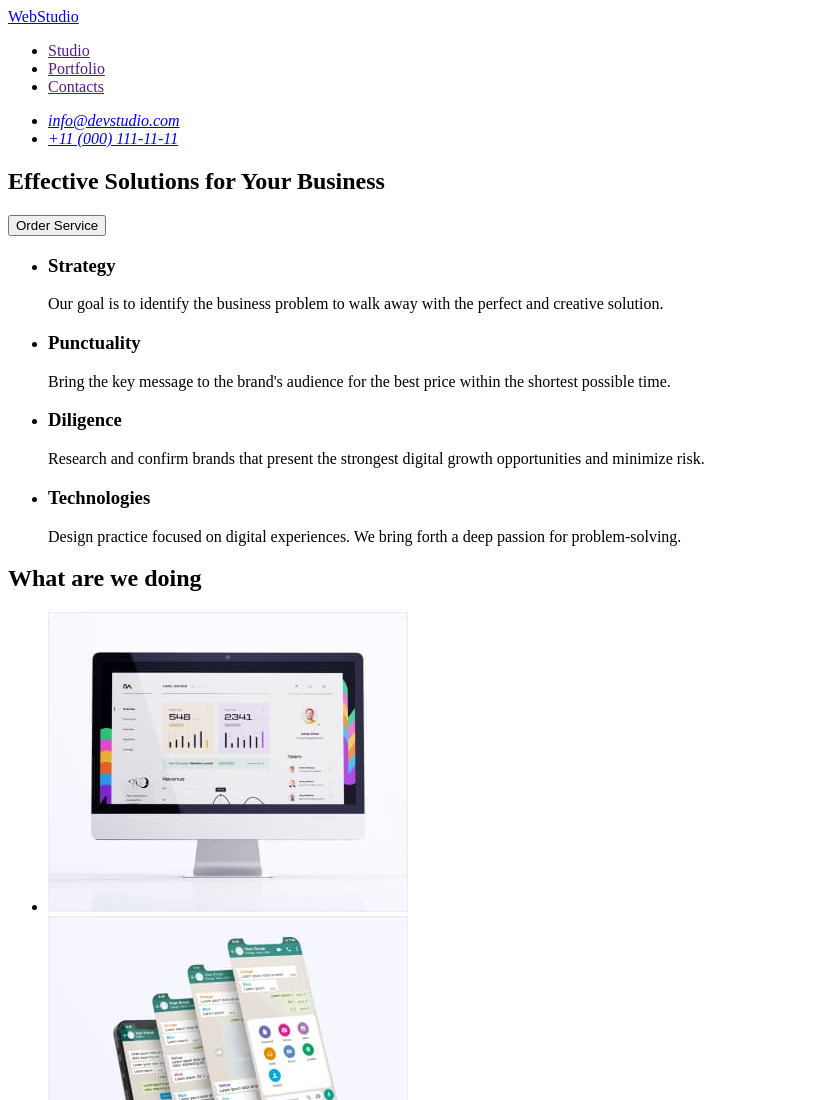
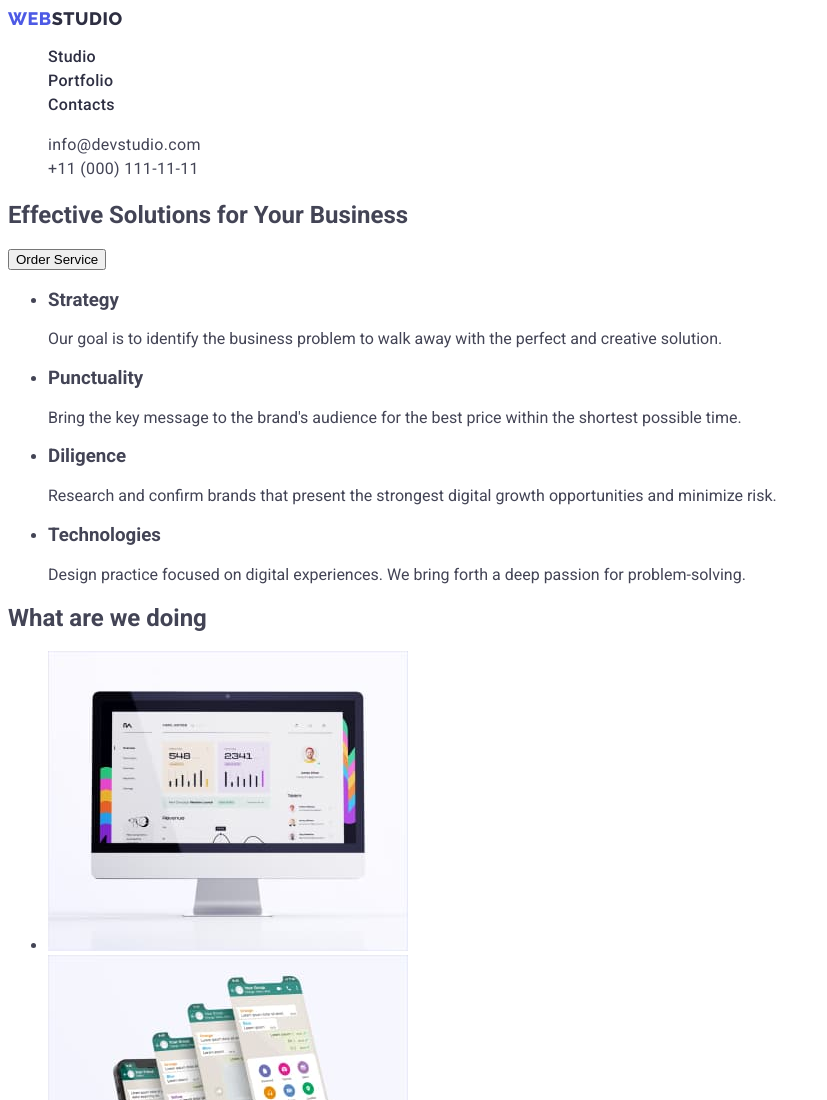
Before and after one commit to ArtanFS/goit-markup-hw-02, a plain HTML site: page index.html in a window 1280 px wide. Shown: the top 1100 px of the page, without its empty margins (0-827 px from the left). Drawn offline with Linux system fonts and the light colour scheme.

Commit message:
make header css

```diff
--- /dev/null
+++ b/css/styles.css
@@ -0,0 +1,50 @@
+/*---------*/
+:root {
+  --color-dark: #2e2f42;
+  --color-text: #434455;
+  --color-primary-brand: #4d5ae5;
+}
+
+body {
+  font-family: 'Roboto', sans-serif;
+  color: var(--color-text);
+}
+
+.header-logo {
+  font-family: 'Raleway';
+  font-weight: 800;
+  font-size: 18px;
+  line-height: 1.17;
+  letter-spacing: 0.03em;
+  text-transform: uppercase;
+  text-decoration: none;
+  color: var(--color-dark);
+}
+.header-logo span {
+  color: var(--color-primary-brand);
+}
+.header-menu {
+  list-style-type: none;
+}
+
+.header-menu-link {
+  font-weight: 500;
+  font-size: 16px;
+  line-height: 1.5;
+  letter-spacing: 0.02em;
+  color: var(--color-dark);
+  text-decoration: none;
+}
+
+.header-adr-list {
+  list-style-type: none;
+}
+
+.header-adr-link {
+  font-size: 16px;
+  line-height: 1.5;
+  letter-spacing: 0.02em;
+  color: inherit;
+  text-decoration: none;
+  font-style: normal;
+}
--- a/index.html
+++ b/index.html
@@ -4,24 +4,45 @@
     <meta charset="UTF-8" />
     <meta http-equiv="X-UA-Compatible" content="IE=edge" />
     <meta name="viewport" content="width=device-width, initial-scale=1.0" />
+    <link rel="preconnect" href="https://fonts.googleapis.com" />
+    <link rel="preconnect" href="https://fonts.gstatic.com" crossorigin />
+    <link
+      href="https://fonts.googleapis.com/css2?family=Raleway:wght@800&family=Roboto:wght@400;500;700&display=swap"
+      rel="stylesheet"
+    />
     <title>WebStudio</title>
+    <link rel="stylesheet" href="./css/styles.css" />
   </head>
 
   <body>
-    <header>
-      <nav>
-        <a href="./index.html">WebStudio</a>
-        <ul>
-          <li><a href="">Studio</a></li>
-          <li><a href="">Portfolio</a></li>
-          <li><a href="">Contacts</a></li>
+    <header class="header">
+      <nav class="header-nav">
+        <a class="header-logo" href="./index.html"><span>Web</span>Studio</a>
+        <ul class="header-menu">
+          <li class="header-menu-item">
+            <a class="header-menu-link" href="./index.html">Studio</a>
+          </li>
+          <li class="header-menu-item">
+            <a class="header-menu-link" href="./portfolio.html">Portfolio</a>
+          </li>
+          <li class="header-menu-item">
+            <a class="header-menu-link" href="">Contacts</a>
+          </li>
         </ul>
       </nav>
 
-      <address>
-        <ul>
-          <li><a href="mailto:info@devstudio.com">info@devstudio.com</a></li>
-          <li><a href="tel:+110001111111">+11 (000) 111-11-11</a></li>
+      <address class="header-adr">
+        <ul class="header-adr-list">
+          <li class="header-adr-item">
+            <a class="header-adr-link" href="mailto:info@devstudio.com"
+              >info@devstudio.com</a
+            >
+          </li>
+          <li class="header-adr-item">
+            <a class="header-adr-link" href="tel:+110001111111"
+              >+11 (000) 111-11-11</a
+            >
+          </li>
         </ul>
       </address>
     </header>
```
Also changed, not shown: portfolio.html (added, +46 -0 lines), 1 other file.
